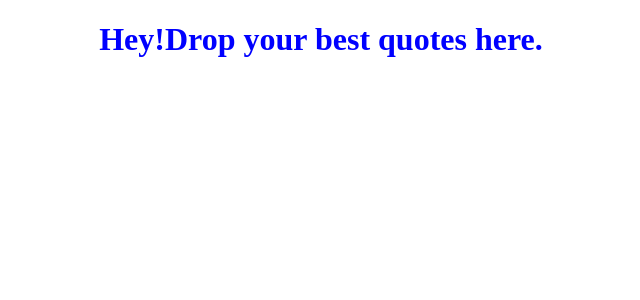
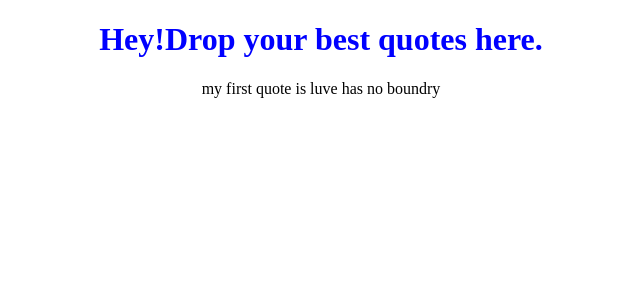
Before and after one commit to odipojames/Quotes, an Angular app: page / in a window 1280 px wide. Shown: the top 300 px of the page, without its empty margins (319-959 px from the left). Built offline with nearby package versions, Linux system fonts and the light colour scheme.

Commit message:
first variable

```diff
--- a/src/app/app.component.html
+++ b/src/app/app.component.html
@@ -1,2 +1,3 @@
 <!--The content below is only a placeholder and can be replaced.-->
 <h1>Hey!Drop your best quotes here. </h1>
+<p> my first quote is {{quote}}</p>
--- a/src/app/app.component.ts
+++ b/src/app/app.component.ts
@@ -7,4 +7,5 @@ import { Component } from '@angular/core';
 })
 export class AppComponent {
   title = 'Quotes';
+  quote ="luve has no boundry";
 }
--- a/src/styles.css
+++ b/src/styles.css
@@ -3,3 +3,4 @@ h1{
   color: blue;
   text-align: center;
 }
+p{text-align: center;}
```
